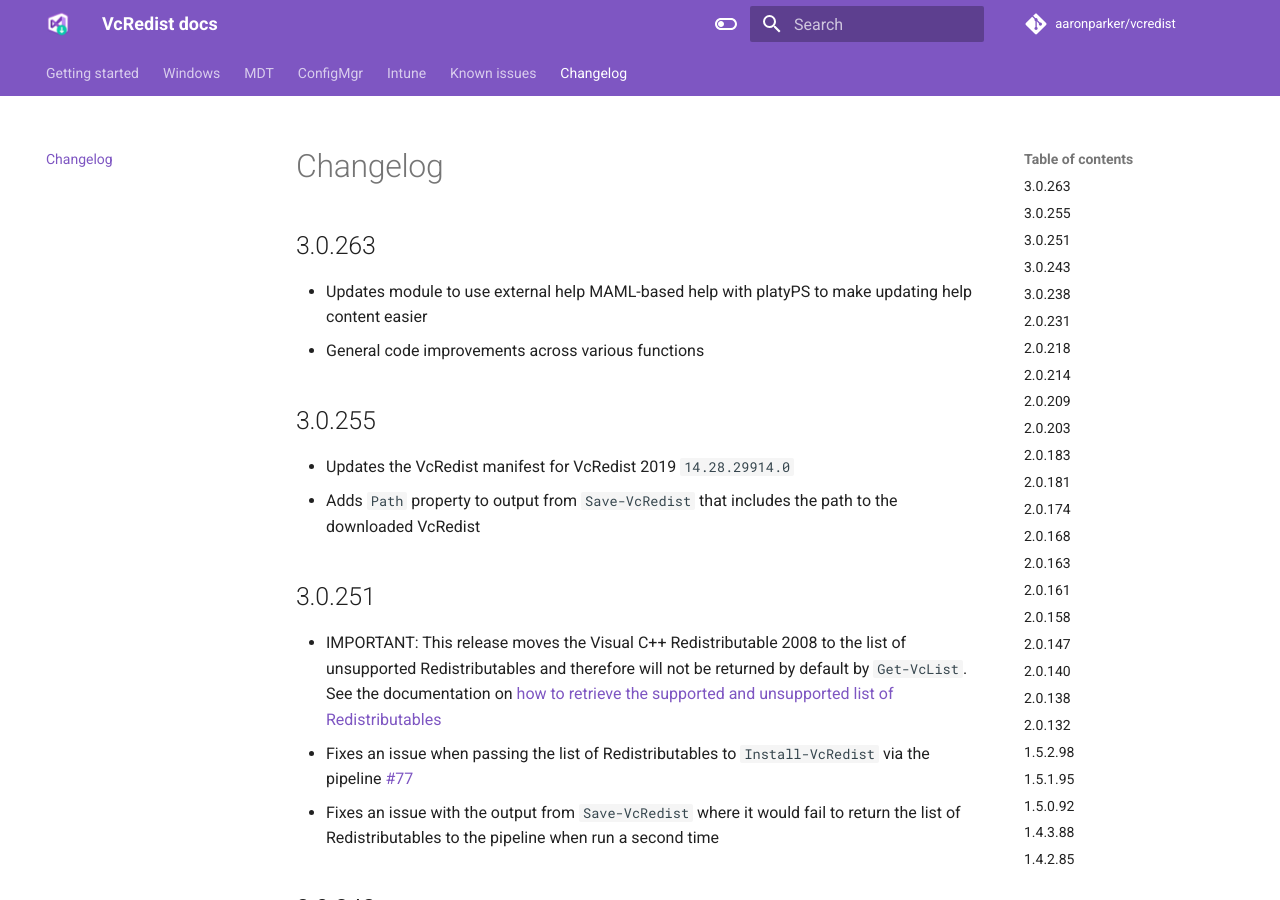
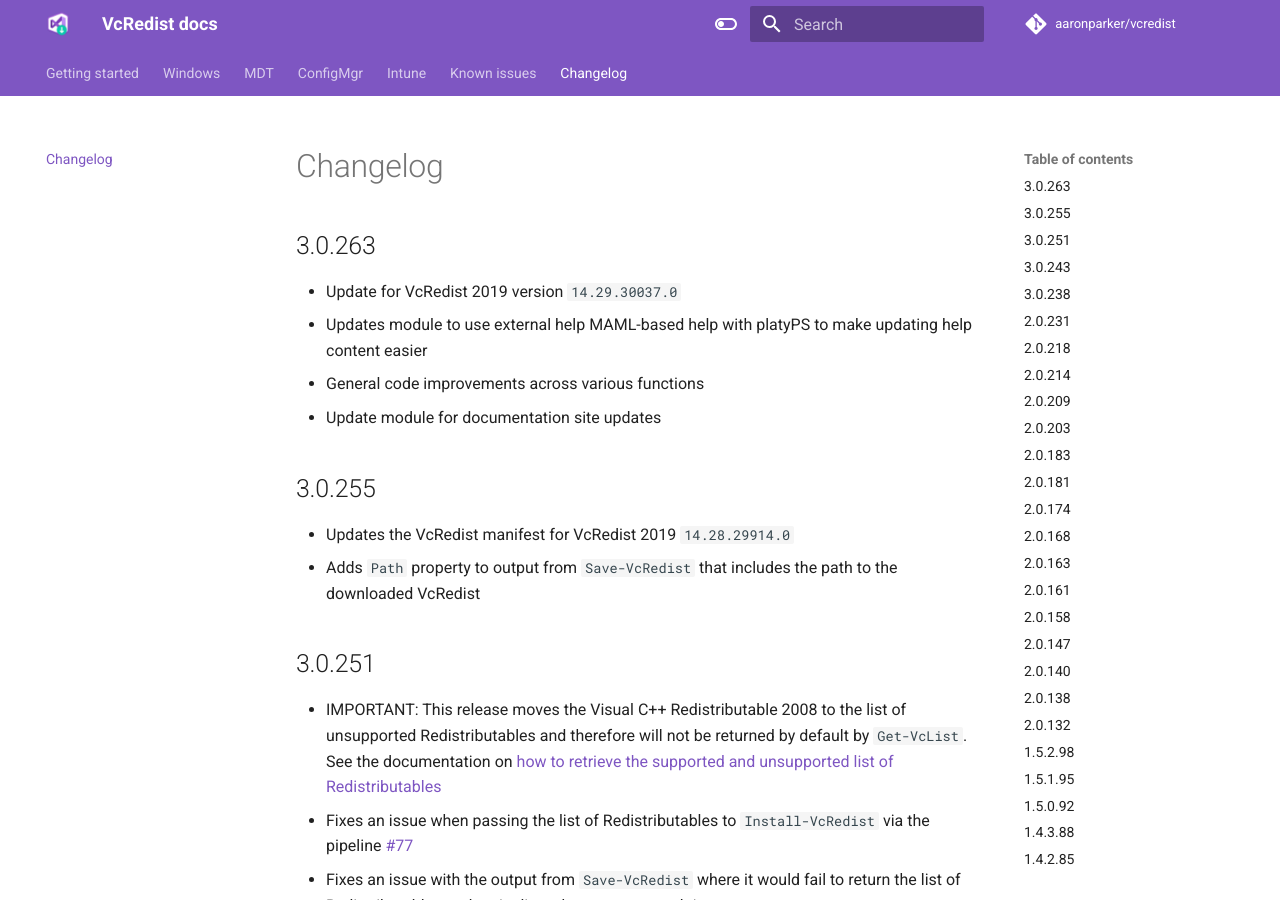
Before and after one commit to aaronparker/vcredist, an MkDocs documentation site: the page built from docs/changelog.md, in a window 1280 px wide and 900 px high. Built offline with MkDocs 1.6.1 and Material for MkDocs 9.7.7, drawn with Linux system fonts in a browser that asks for light colours; comment, search, counter and statistics services are not loaded.

Commit message:
Update changelog and add MkDocs yml

```diff
--- a/docs/changelog.md
+++ b/docs/changelog.md
@@ -2,8 +2,10 @@
 
 ## 3.0.263
 
+* Update for VcRedist 2019 version `14.29.30037.0`
 * Updates module to use external help MAML-based help with platyPS to make updating help content easier
 * General code improvements across various functions
+* Update module for documentation site updates
 
 ## 3.0.255
 
```
Also changed, not shown: 1 other file.
